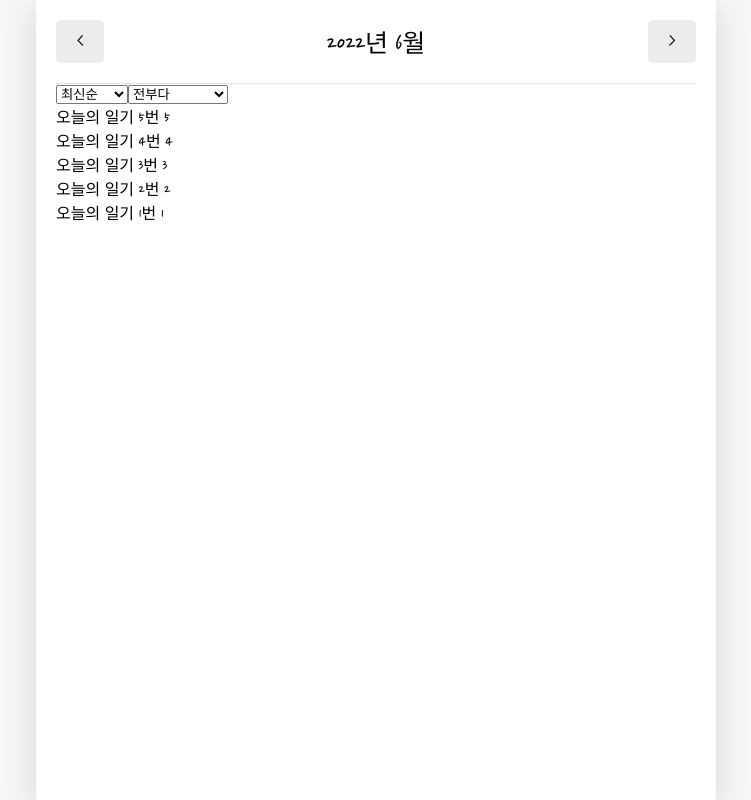
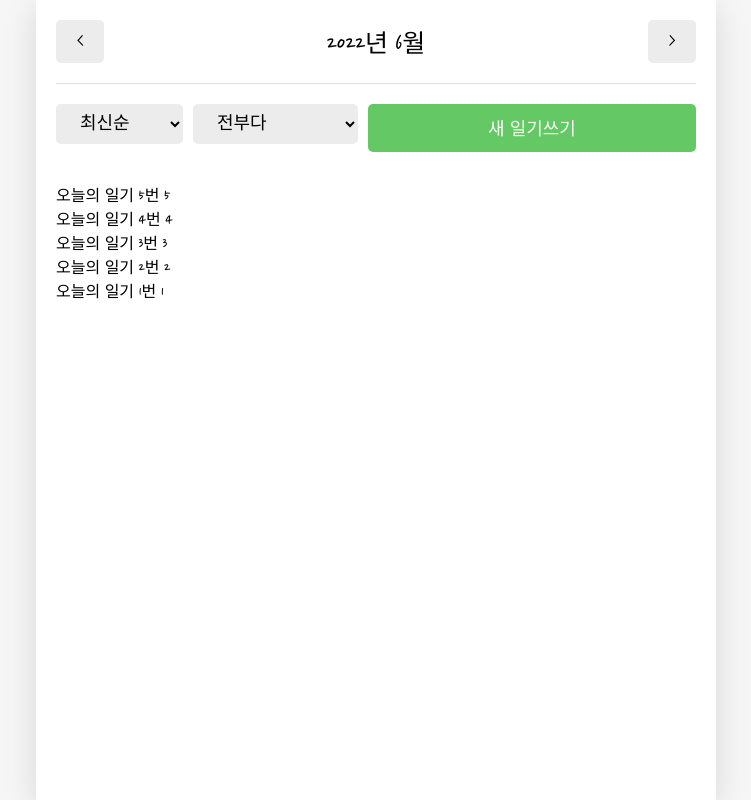
Before and after one commit to ShinjungOh/2022-learn-react, a React (Create React App) app in the folder 2022-06-23/emotion-diary/: page / in a window 1280 px wide. Shown: the whole page, without its empty margins (264-1015 px from the left). Built offline with nearby package versions, Linux system fonts and the light colour scheme; the HTML template or start-up script is replaced by a standard one; a web font is replaced by a local one.

Commit message:
[ADD] emotion-diary '/home' page 구현: 일기쓰기 버튼 추가, 버튼 css

```diff
--- a/2022-06-23/emotion-diary/src/App.css
+++ b/2022-06-23/emotion-diary/src/App.css
@@ -61,6 +61,7 @@
     color: white;
 }
 
+
 /* Header */
 
 header {
@@ -94,3 +95,35 @@
 header button {
     font-family: 'Nanum Pen Script';
 }
+
+
+/* DiaryList */
+
+.DiaryList .menu_wrapper {
+    margin-top: 20px;
+    margin-bottom: 30px;
+    display: flex;
+    justify-content: space-between;
+}
+
+.DiaryList .menu_wrapper .left_col {
+}
+
+.DiaryList .menu_wrapper .right_col {
+    flex-grow: 1;
+}
+
+.DiaryList .menu_wrapper .right_col button {
+    width: 100%;
+}
+
+.DiaryList .ControlMenu {
+    margin-right: 10px;
+    border: none;
+    border-radius: 5px;
+    background-color: #ececec;
+    padding: 10px 20px;
+    cursor: pointer;
+    font-family: 'Nanum Pen Script';
+    font-size: 18px;
+}
--- a/2022-06-23/emotion-diary/src/components/DiaryList.jsx
+++ b/2022-06-23/emotion-diary/src/components/DiaryList.jsx
@@ -1,4 +1,6 @@
 import React, {useState} from "react";
+import MyButton from "./MyButton";
+import {useNavigate} from "react-router-dom";
 
 const sortOptionList = [
     {value: 'latest', name: '최신순',},
@@ -14,7 +16,8 @@
 
 const ControlMenu = ({value, onChange, optionList}) => {
     return (
-        <select value={value}
+        <select className="ControlMenu"
+                value={value}
                 onChange={e => onChange(e.target.value)}>
             {optionList.map((e, idx) =>
                 <option key={idx} value={e.value}>{e.name}</option>)}
@@ -24,6 +27,7 @@
 
 
 const DiaryList = ({diaryList}) => {
+    const navigate = useNavigate();
     const [sortType, setSortType] = useState('latest');
     const [filter, setFilter] = useState('all');
 
@@ -54,13 +58,21 @@
     }
 
     return (
-        <div>
+        <div className="DiaryList">
+            <div className="menu_wrapper">
+                <div className="left_col">
                     <ControlMenu value={sortType}
                                  onChange={setSortType}
                                  optionList={sortOptionList}/>
                     <ControlMenu value={filter}
                                  onChange={setFilter}
                                  optionList={filterOptionList}/>
+                </div>
+                <div className="right_col">
+                    <MyButton type={'positive'} text={'새 일기쓰기'}
+                              onClick={() => navigate('/new')}/>
+                </div>
+            </div>
             {getProcessedDiaryList().map(e =>
                 <div key={e.id}>{e.content} {e.emotion}</div>)}
         </div>
```
Lines whose indentation alone changed are shown as unchanged.
